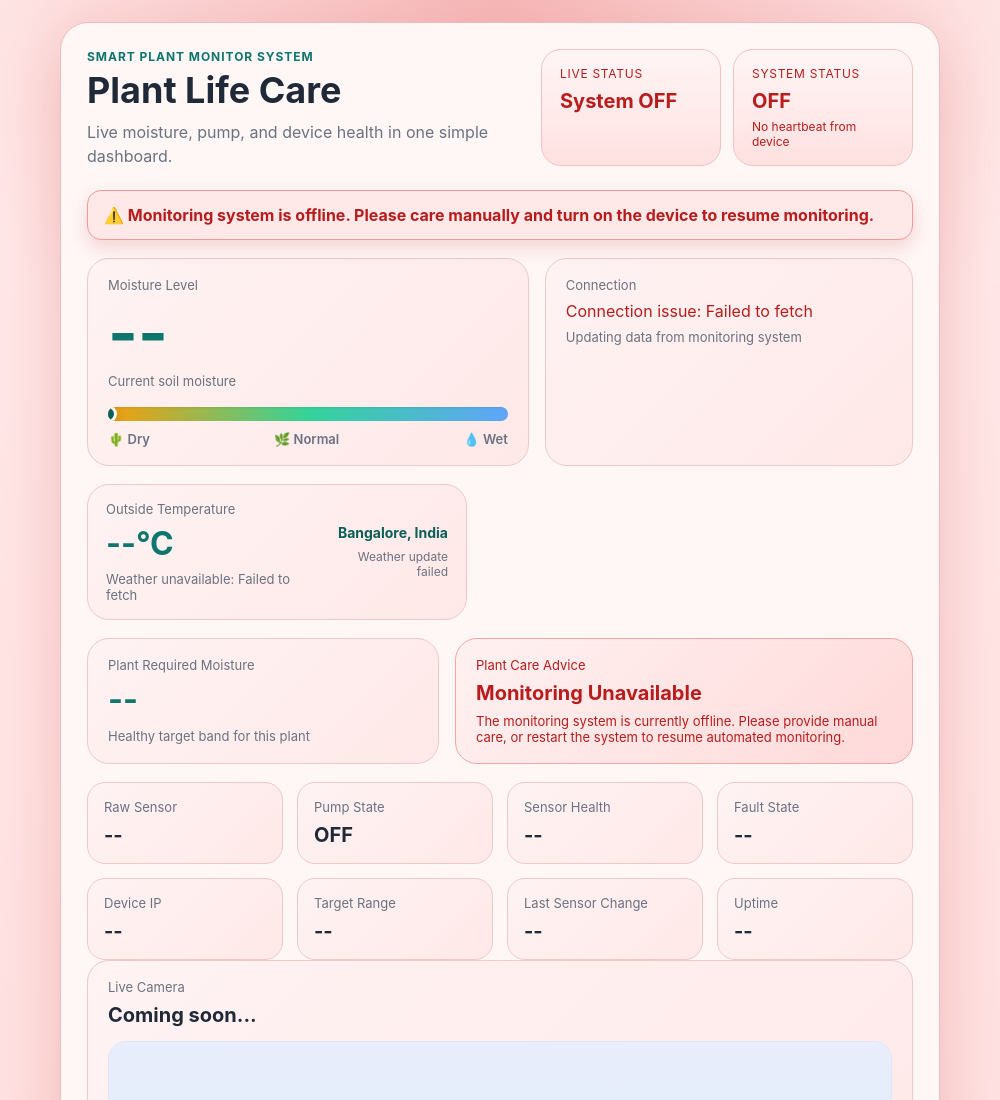
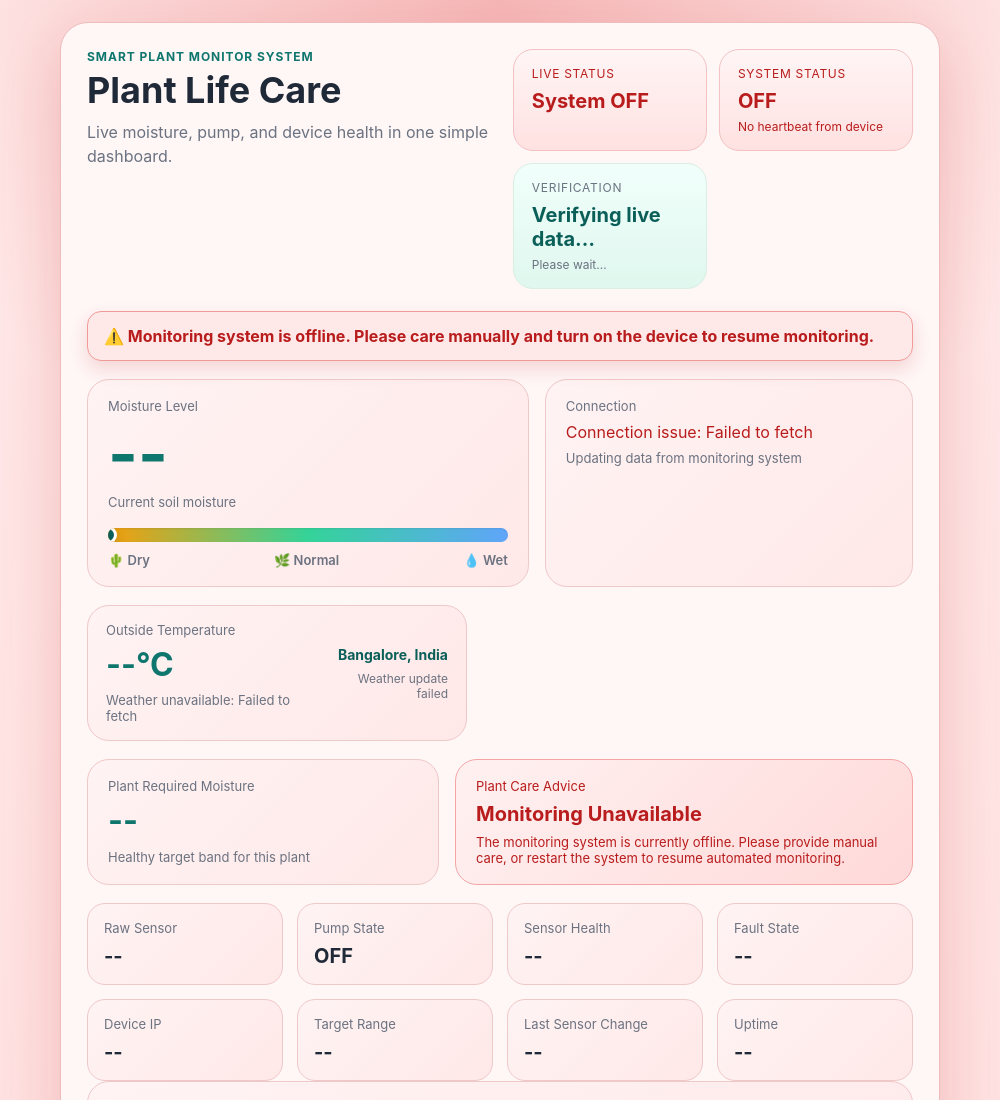
Before and after one commit to dhirajpu/Plant_watering_remote, a plain HTML site: page index.html in a window 1280 px wide. Shown: the top 1100 px of the page, without its empty margins (140-1140 px from the left). Drawn offline with Linux system fonts and the light colour scheme; no server answers.

Commit message:
Update index.html

```diff
--- a/index.html
+++ b/index.html
@@ -25,6 +25,11 @@
             <span class="chip-label">System Status</span>
             <span class="chip-value" id="systemPower">--</span>
             <span class="chip-hint" id="systemHeartbeat">Waiting for heartbeat...</span>
+          </div>
+          <div class="hero-chip chip-verifying" id="verifyingChip" hidden>
+            <span class="chip-label">Verification</span>
+            <span class="chip-value" id="verifyingStatus">Verifying live data…</span>
+            <span class="chip-hint">Please wait...</span>
           </div>
         </div>
       </div>
```
